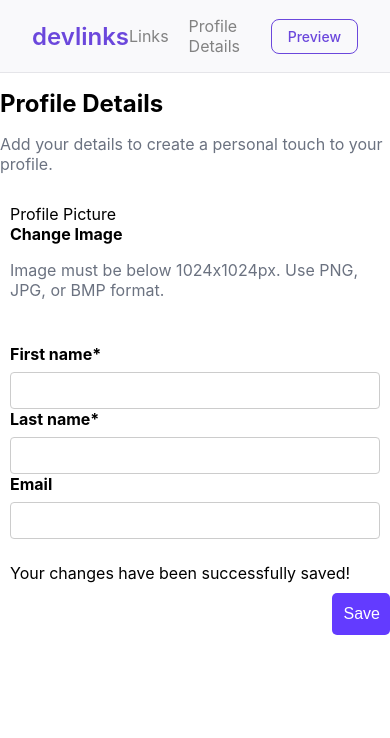
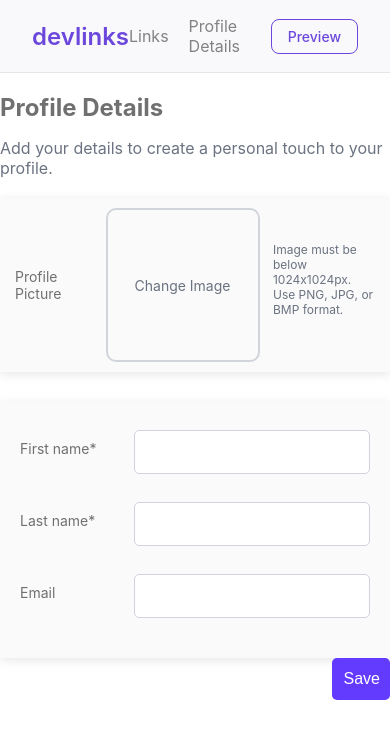
Before and after one commit to BHObserver/Link-sharing-app, a React (Create React App) app: page / in a window 390 px wide. Shown: the top 738 px of the page. Built offline with nearby package versions, Linux system fonts and the light colour scheme.

Commit message:
Update UserProfileForm.scss

```diff
--- a/src/components/user-profile-form/UserProfileForm.scss
+++ b/src/components/user-profile-form/UserProfileForm.scss
@@ -1,93 +1,137 @@
+.user-profile-form-container {
+  max-width: 600px;
+  margin: 20px auto;
+  color: #707070;;
+}
+
 .user-profile-form {
-  display: grid;
-  gap: 1.5rem;
-  padding: 20px;
+  max-width: 600px;
+  margin: 0 auto;
+  border-radius: 8px;
+
+  h1 {
+    font-size: 24px;
+    margin-bottom: 10px;
+  }
+
+  p {
+    color: #6b7280;
+    margin-bottom: 20px;
+  }
 
   .form-group {
     display: flex;
-    flex-direction: column;
+    justify-content: space-between;
+    align-items: center;
+    margin-bottom: 20px;
 
     label {
-      font-weight: bold;
-      margin-bottom: 8px;
+      font-size: 14px;
+      display: block;
     }
 
     input {
-      padding: 10px;
-      border: 1px solid #ccc;
-      border-radius: 4px;
-
-      &.error {
-        border-color: red;
-      }
-    }
-
-    .error-message {
-      color: red;
-      font-size: 0.9rem;
-      margin-top: 5px;
-    }
-
-    .profile-picture-preview img {
-      max-width: 100px;
-      margin-top: 10px;
+      width: 60%;
+      padding: 12px;
+      border: 1px solid #d1d5db;
+      border-radius: 5px;
+      font-size: 16px;
+      margin-top: 8px;
     }
   }
 
-  .links-section {
-    .link-inputs {
-      display: grid;
-      grid-template-columns: 1fr 1fr;
-      gap: 10px;
+  .profile-picture-section {
+    text-align: center;
+    margin-bottom: 30px;
+    box-shadow: 0 2px 10px rgba(0, 0, 0, 0.1);
+    padding: 10px 15px;
+    background: #FAFAFA;
 
-      input {
-        padding: 10px;
-        border: 1px solid #ccc;
-        border-radius: 4px;
+    .profile-picture-container {
+      display: flex;
+      width: 100%;
+      gap: 10%;
+      align-items: center;
+    }
 
-        &.error {
-          border-color: red;
-        }
-      }
+    .prof-label-input {
+      display: flex;
+      gap: 5%;
+      align-items: center;
+    }
+
+    .prof-label {
+      font-size: 14px;
+      text-align: left;
+      width: 30%;
+    }
+
+    .profile-picture {
+      width: 120px;
+      height: 120px;
+      object-fit: cover;
+      border-radius: 50%;
+      border: 2px solid #d1d5db;
+      cursor: pointer;
+    }
+
+    .profile-picture-placeholder {
+      width: 150px;
+      height: 150px;
+      display: flex;
+      align-items: center;
+      justify-content: center;
+      border: 2px solid #d1d5db;
+      border-radius: 10px;
+      font-size: 14px;
+      color: #6b7280;
+      cursor: pointer;
+    }
+
+    .image-requirements {
+      width: 55%;
+      font-size: 12px;
+      color: #6b7280;
+      margin-top: 8px;
+      text-align: left;
     }
   }
 
-  .submit-button {
-    padding: 10px 20px;
-    background-color: #007bff;
+  .form-inputs {
+    box-shadow: 0 2px 10px rgba(0, 0, 0, 0.1);
+    padding: 20px;
+    background: #FAFAFA;
+  }
+
+  .save-button-container {
+    display: flex;
+    justify-content: right;
+    margin-top: 20px;
+  }
+
+  .save-button {
+    background-color: #5a67d8;
     color: white;
     border: none;
-    border-radius: 4px;
+    padding: 12px;
+    border-radius: 5px;
     cursor: pointer;
+    width: 15%;
+    font-size: 16px;
+    margin-bottom: 10px;
 
     &:hover {
-      background-color: #0056b3;
+      background-color: #434190;
     }
   }
-}
 
-/* Responsive design */
-@media (max-width: 768px) {
-  .user-profile-form {
-    padding: 15px;
-
-    .links-section .link-inputs {
-      grid-template-columns: 1fr;
-    }
+  .save-notification {
+    text-align: center;
+    font-size: 14px;
+    color: #10b981;
+    background-color: #f0fdf4;
+    padding: 10px;
+    border-radius: 5px;
+    display: none; /* You can toggle this in the state to show on successful save */
   }
 }
-
-@media (max-width: 480px) {
-  .user-profile-form {
-    padding: 10px;
-  }
-
-  .submit-button {
-    width: 100%;
-    padding: 15px;
-  }
-
-  .links-section .link-inputs {
-    grid-template-columns: 1fr;
-  }
-}
```
